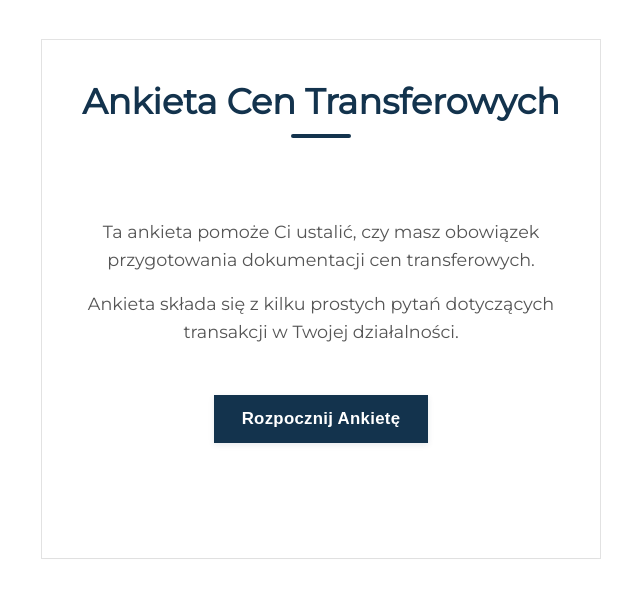
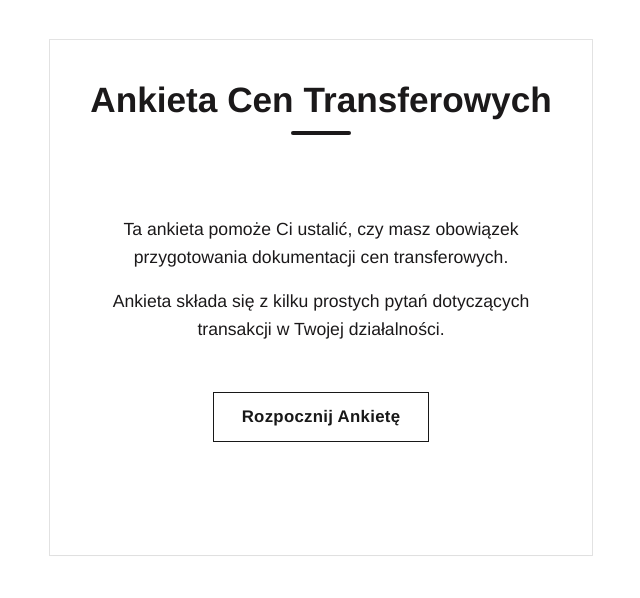
Before and after one commit to Hicior/Ceny-Transferowe-Form, a plain HTML site: page index.html in a window 1280 px wide. Shown: the whole page, without its empty margins (319-959 px from the left). Drawn offline with Linux system fonts and the light colour scheme.

Commit message:
Update font and color scheme to Instrument Sans with refined styling

```diff
--- a/index.html
+++ b/index.html
@@ -6,10 +6,10 @@
   <title>Ankieta Cen Transferowych</title>
   <!-- Link to CSS file -->
   <link rel="stylesheet" href="styles.css">
-  <!-- Import Montserrat font -->
+  <!-- Import Instrument Sans font -->
   <link rel="preconnect" href="https://fonts.googleapis.com">
   <link rel="preconnect" href="https://fonts.gstatic.com" crossorigin>
-  <link href="https://fonts.googleapis.com/css2?family=Montserrat&display=swap" rel="stylesheet">
+  <link href="https://fonts.googleapis.com/css2?family=Instrument+Sans:ital,wght@0,400..700;1,400..700&display=swap" rel="stylesheet">
 </head>
 <body>
   <div class="container">
--- a/styles.css
+++ b/styles.css
@@ -10,7 +10,7 @@
 }
 
 body {
-  font-family: "Montserrat", sans-serif;
+  font-family: "InstrumentSans", Helvetica, Arial, Lucida, sans-serif;
   background-color: #fff;
   margin: 0;
   padding: clamp(10px, 2vw, 20px);
@@ -63,7 +63,7 @@ body {
 /* ======================================== */
 h1 {
   text-align: center;
-  color: #13334d;
+  color: #1b191a;
   margin-bottom: clamp(20px, 4vw, 40px);
   font-size: clamp(1.5em, 4vw, 2.2em);
   position: relative;
@@ -78,7 +78,7 @@ h1::after {
   transform: translateX(-50%);
   width: 60px;
   height: 4px;
-  background-color: #13334d;
+  background-color: #1b191a;
   border-radius: 2px;
 }
 
@@ -98,12 +98,12 @@ h1::after {
   margin-bottom: 16px;
   font-size: clamp(0.95em, 2.5vw, 1.1em);
   line-height: 1.5;
-  color: #13334d;
+  color: #1b191a;
 }
 
 .question p {
   font-size: clamp(0.85em, 2.2vw, 0.95em);
-  color: #666;
+  color: #1b191a;
   margin: 12px 0 20px;
   line-height: 1.6;
   background: #f8f9fa;
@@ -135,7 +135,7 @@ h1::after {
 }
 
 .radio-group label:hover {
-  border-color: #13334d;
+  border-color: #181818;
   background: #f8f9fa;
 }
 
@@ -144,9 +144,9 @@ h1::after {
 }
 
 .radio-group input[type="radio"]:checked + label {
-  background-color: #13334d;
+  background-color: #181818;
   color: white;
-  border-color: #13334d;
+  border-color: #181818;
 }
 
 /* ======================================== */
@@ -154,12 +154,12 @@ h1::after {
 /* ======================================== */
 button,
 .button-link {
-  background-color: #13334d;
-  color: #fff;
-  border: none;
+  font-family: "InstrumentSans", Helvetica, Arial, Lucida, sans-serif;
+  background-color: #fff;
+  color: #181818;
+  border: 1px solid #181818;
   padding: clamp(12px, 2.5vw, 14px) clamp(20px, 4vw, 28px);
   cursor: pointer;
-  transition: all 0.3s cubic-bezier(0.4, 0, 0.2, 1);
   text-decoration: none;
   margin: 12px;
   font-weight: 600;
@@ -169,51 +169,18 @@ button,
   align-items: center;
   justify-content: center;
   min-width: clamp(140px, 30vw, 160px);
-  box-shadow: 0 2px 6px rgba(19, 51, 77, 0.1);
+  transition: all 300ms ease 0ms;
 }
 
 button:hover,
 .button-link:hover {
-  background-color: #0f293f;
-  transform: translateY(-3px);
-  box-shadow: 0 6px 16px rgba(19, 51, 77, 0.25);
-}
-
-button:active,
-.button-link:active {
-  transform: translateY(-1px);
-  box-shadow: 0 3px 8px rgba(19, 51, 77, 0.15);
+  transform: scaleX(1.05) scaleY(1.05);
+  box-shadow: inset 3px 0px 0px 0px #181818;
 }
 
 /* Start Button Styles */
 .start-button {
-  background-color: #13334d;
-  color: #fff;
-  border: none;
-  padding: clamp(12px, 2.5vw, 14px) clamp(20px, 4vw, 28px);
-  cursor: pointer;
-  transition: all 0.3s cubic-bezier(0.4, 0, 0.2, 1);
-  text-decoration: none;
   margin: 32px 12px 12px;
-  font-weight: 600;
-  font-size: clamp(0.95em, 2.2vw, 1.05em);
-  letter-spacing: 0.3px;
-  display: inline-flex;
-  align-items: center;
-  justify-content: center;
-  min-width: clamp(140px, 30vw, 160px);
-  box-shadow: 0 2px 6px rgba(19, 51, 77, 0.1);
-}
-
-.start-button:hover {
-  background-color: #0f293f;
-  transform: translateY(-3px);
-  box-shadow: 0 6px 16px rgba(19, 51, 77, 0.25);
-}
-
-.start-button:active {
-  transform: translateY(-1px);
-  box-shadow: 0 3px 8px rgba(19, 51, 77, 0.15);
 }
 
 /* ======================================== */
@@ -302,7 +269,7 @@ button:active,
 }
 
 .result-header h2 {
-  color: #13334d;
+  color: #1b191a;
   font-size: 1.8em;
   margin: 0;
 }
@@ -316,7 +283,7 @@ button:active,
 }
 
 .result-section h3 {
-  color: #13334d;
+  color: #1b191a;
   margin: 0 0 16px 0;
   font-size: 1.2em;
 }
@@ -324,7 +291,7 @@ button:active,
 .result-section p {
   margin: 0;
   line-height: 1.6;
-  color: #555;
+  color: #1b191a;
 }
 
 .button-group {
@@ -343,7 +310,7 @@ button:active,
 }
 
 .intro-content p {
-  color: #555;
+  color: #1b191a;
   line-height: 1.6;
   margin-bottom: 16px;
   font-size: clamp(1em, 2.2vw, 1.1em);
```
